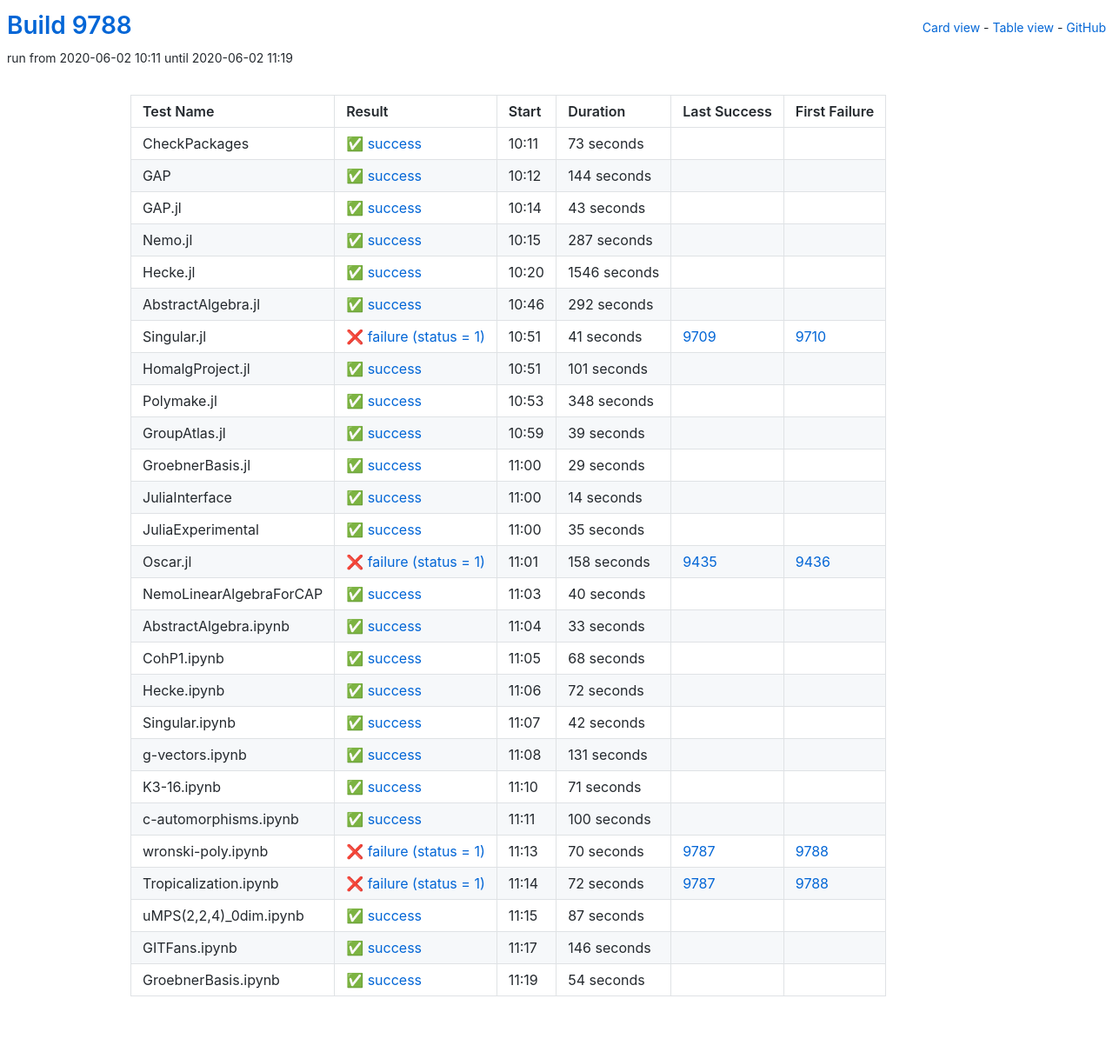
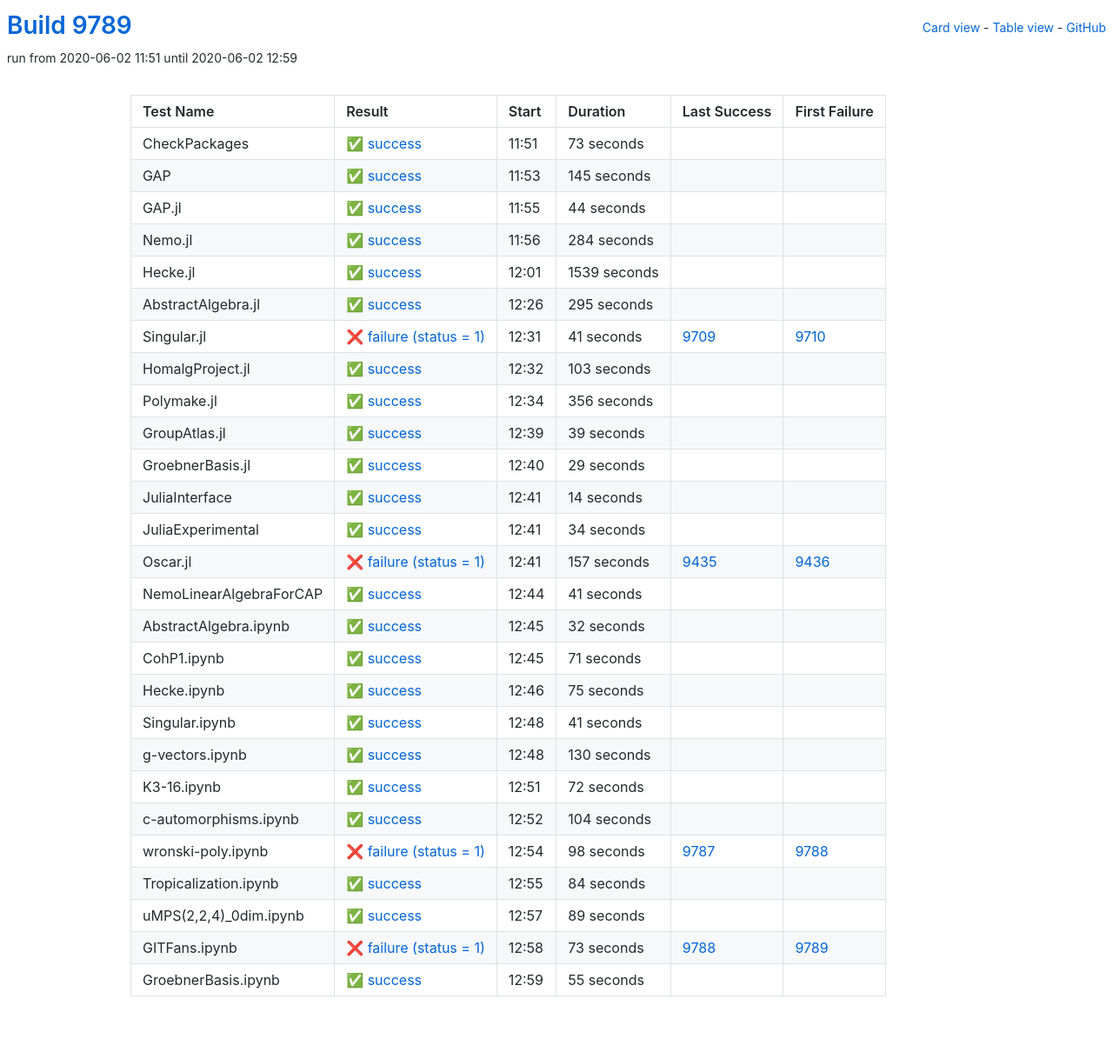
Before and after one commit to oscar-system/oscar-ci-status, a Jekyll site: the page built from table.html, in a window 1280 px wide. Shown: the whole page at 87% size. Built offline with Jekyll 4.4.1, drawn with Linux system fonts in a browser that asks for light colours.

Commit message:
Build 9789

```diff
--- a/_data/ci.yml
+++ b/_data/ci.yml
@@ -1,5 +1,5 @@
-build: 9788
-build_url: https://oscarci.mathematik.uni-kl.de/job/oscar/9788/
+build: 9789
+build_url: https://oscarci.mathematik.uni-kl.de/job/oscar/9789/
 job: oscar
 tests:
 - duration: 73
@@ -9,69 +9,69 @@
   id: checkpackages
   last_success: false
   last_success_url: null
-  log: https://oscarci.mathematik.uni-kl.de/job/oscar/9788/artifact/logs/build-9788/CheckPackages.log
+  log: https://oscarci.mathematik.uni-kl.de/job/oscar/9789/artifact/logs/build-9789/CheckPackages.log
   name: CheckPackages
-  start: 2020-06-02 10:11
+  start: 2020-06-02 11:51
   status: success
   success: true
-- duration: 144
+- duration: 145
   exitcode: 0
   first_failure: false
   first_failure_url: null
   id: gap
   last_success: false
   last_success_url: null
-  log: https://oscarci.mathematik.uni-kl.de/job/oscar/9788/artifact/logs/build-9788/GAP.log
+  log: https://oscarci.mathematik.uni-kl.de/job/oscar/9789/artifact/logs/build-9789/GAP.log
   name: GAP
-  start: 2020-06-02 10:12
+  start: 2020-06-02 11:53
   status: success
   success: true
-- duration: 43
+- duration: 44
   exitcode: 0
   first_failure: false
   first_failure_url: null
   id: gap-jl
   last_success: false
   last_success_url: null
-  log: https://oscarci.mathematik.uni-kl.de/job/oscar/9788/artifact/logs/build-9788/GAP.jl.log
+  log: https://oscarci.mathematik.uni-kl.de/job/oscar/9789/artifact/logs/build-9789/GAP.jl.log
   name: GAP.jl
-  start: 2020-06-02 10:14
+  start: 2020-06-02 11:55
   status: success
   success: true
-- duration: 287
+- duration: 284
   exitcode: 0
   first_failure: false
   first_failure_url: null
   id: nemo-jl
   last_success: false
   last_success_url: null
-  log: https://oscarci.mathematik.uni-kl.de/job/oscar/9788/artifact/logs/build-9788/Nemo.jl.log
+  log: https://oscarci.mathematik.uni-kl.de/job/oscar/9789/artifact/logs/build-9789/Nemo.jl.log
   name: Nemo.jl
-  start: 2020-06-02 10:15
+  start: 2020-06-02 11:56
   status: success
   success: true
-- duration: 1546
+- duration: 1539
   exitcode: 0
   first_failure: false
   first_failure_url: null
   id: hecke-jl
   last_success: false
   last_success_url: null
-  log: https://oscarci.mathematik.uni-kl.de/job/oscar/9788/artifact/logs/build-9788/Hecke.jl.log
+  log: https://oscarci.mathematik.uni-kl.de/job/oscar/9789/artifact/logs/build-9789/Hecke.jl.log
   name: Hecke.jl
-  start: 2020-06-02 10:20
+  start: 2020-06-02 12:01
   status: success
   success: true
-- duration: 292
+- duration: 295
   exitcode: 0
   first_failure: false
   first_failure_url: null
   id: abstractalgebra-jl
   last_success: false
   last_success_url: null
-  log: https://oscarci.mathematik.uni-kl.de/job/oscar/9788/artifact/logs/build-9788/AbstractAlgebra.jl.log
+  log: https://oscarci.mathematik.uni-kl.de/job/oscar/9789/artifact/logs/build-9789/AbstractAlgebra.jl.log
   name: AbstractAlgebra.jl
-  start: 2020-06-02 10:46
+  start: 2020-06-02 12:26
   status: success
   success: true
 - duration: 41
@@ -81,33 +81,33 @@
   id: singular-jl
   last_success: 9709
   last_success_url: https://oscarci.mathematik.uni-kl.de/job/oscar/9709/
-  log: https://oscarci.mathematik.uni-kl.de/job/oscar/9788/artifact/logs/build-9788/Singular.jl.log
+  log: https://oscarci.mathematik.uni-kl.de/job/oscar/9789/artifact/logs/build-9789/Singular.jl.log
   name: Singular.jl
-  start: 2020-06-02 10:51
+  start: 2020-06-02 12:31
   status: failure
   success: false
-- duration: 101
+- duration: 103
   exitcode: 0
   first_failure: false
   first_failure_url: null
   id: homalgproject-jl
   last_success: false
   last_success_url: null
-  log: https://oscarci.mathematik.uni-kl.de/job/oscar/9788/artifact/logs/build-9788/HomalgProject.jl.log
+  log: https://oscarci.mathematik.uni-kl.de/job/oscar/9789/artifact/logs/build-9789/HomalgProject.jl.log
   name: HomalgProject.jl
-  start: 2020-06-02 10:51
+  start: 2020-06-02 12:32
   status: success
   success: true
-- duration: 348
+- duration: 356
   exitcode: 0
   first_failure: false
   first_failure_url: null
   id: polymake-jl
   last_success: false
   last_success_url: null
-  log: https://oscarci.mathematik.uni-kl.de/job/oscar/9788/artifact/logs/build-9788/Polymake.jl.log
+  log: https://oscarci.mathematik.uni-kl.de/job/oscar/9789/artifact/logs/build-9789/Polymake.jl.log
   name: Polymake.jl
-  start: 2020-06-02 10:53
+  start: 2020-06-02 12:34
   status: success
   success: true
 - duration: 39
@@ -117,9 +117,9 @@
   id: groupatlas-jl
   last_success: false
   last_success_url: null
-  log: https://oscarci.mathematik.uni-kl.de/job/oscar/9788/artifact/logs/build-9788/GroupAtlas.jl.log
+  log: https://oscarci.mathematik.uni-kl.de/job/oscar/9789/artifact/logs/build-9789/GroupAtlas.jl.log
   name: GroupAtlas.jl
-  start: 2020-06-02 10:59
+  start: 2020-06-02 12:39
   status: success
   success: true
 - duration: 29
@@ -129,9 +129,9 @@
   id: groebnerbasis-jl
   last_success: false
   last_success_url: null
-  log: https://oscarci.mathematik.uni-kl.de/job/oscar/9788/artifact/logs/build-9788/GroebnerBasis.jl.log
+  log: https://oscarci.mathematik.uni-kl.de/job/oscar/9789/artifact/logs/build-9789/GroebnerBasis.jl.log
   name: GroebnerBasis.jl
-  start: 2020-06-02 11:00
+  start: 2020-06-02 12:40
   status: success
   success: true
 - duration: 14
@@ -141,188 +141,188 @@
   id: juliainterface
   last_success: false
   last_success_url: null
-  log: https://oscarci.mathematik.uni-kl.de/job/oscar/9788/artifact/logs/build-9788/JuliaInterface.log
+  log: https://oscarci.mathematik.uni-kl.de/job/oscar/9789/artifact/logs/build-9789/JuliaInterface.log
   name: JuliaInterface
-  start: 2020-06-02 11:00
+  start: 2020-06-02 12:41
   status: success
   success: true
-- duration: 35
+- duration: 34
   exitcode: 0
   first_failure: false
   first_failure_url: null
   id: juliaexperimental
   last_success: false
   last_success_url: null
-  log: https://oscarci.mathematik.uni-kl.de/job/oscar/9788/artifact/logs/build-9788/JuliaExperimental.log
+  log: https://oscarci.mathematik.uni-kl.de/job/oscar/9789/artifact/logs/build-9789/JuliaExperimental.log
   name: JuliaExperimental
-  start: 2020-06-02 11:00
+  start: 2020-06-02 12:41
   status: success
   success: true
-- duration: 158
+- duration: 157
   exitcode: 1
   first_failure: 9436
   first_failure_url: https://oscarci.mathematik.uni-kl.de/job/oscar/9436/
   id: oscar-jl
   last_success: 9435
   last_success_url: https://oscarci.mathematik.uni-kl.de/job/oscar/9435/
-  log: https://oscarci.mathematik.uni-kl.de/job/oscar/9788/artifact/logs/build-9788/Oscar.jl.log
+  log: https://oscarci.mathematik.uni-kl.de/job/oscar/9789/artifact/logs/build-9789/Oscar.jl.log
   name: Oscar.jl
-  start: 2020-06-02 11:01
+  start: 2020-06-02 12:41
   status: failure
   success: false
-- duration: 40
+- duration: 41
   exitcode: 0
   first_failure: false
   first_failure_url: null
   id: nemolinearalgebraforcap
   last_success: false
   last_success_url: null
-  log: https://oscarci.mathematik.uni-kl.de/job/oscar/9788/artifact/logs/build-9788/NemoLinearAlgebraForCAP.log
+  log: https://oscarci.mathematik.uni-kl.de/job/oscar/9789/artifact/logs/build-9789/NemoLinearAlgebraForCAP.log
   name: NemoLinearAlgebraForCAP
-  start: 2020-06-02 11:03
+  start: 2020-06-02 12:44
   status: success
   success: true
-- duration: 33
+- duration: 32
   exitcode: 0
   first_failure: false
   first_failure_url: null
   id: abstractalgebra-ipynb
   last_success: false
   last_success_url: null
-  log: https://oscarci.mathematik.uni-kl.de/job/oscar/9788/artifact/logs/build-9788/AbstractAlgebra.ipynb.log
+  log: https://oscarci.mathematik.uni-kl.de/job/oscar/9789/artifact/logs/build-9789/AbstractAlgebra.ipynb.log
   name: AbstractAlgebra.ipynb
-  start: 2020-06-02 11:04
+  start: 2020-06-02 12:45
   status: success
   success: true
-- duration: 68
+- duration: 71
   exitcode: 0
   first_failure: false
   first_failure_url: null
   id: cohp1-ipynb
   last_success: false
   last_success_url: null
-  log: https://oscarci.mathematik.uni-kl.de/job/oscar/9788/artifact/logs/build-9788/CohP1.ipynb.log
+  log: https://oscarci.mathematik.uni-kl.de/job/oscar/9789/artifact/logs/build-9789/CohP1.ipynb.log
   name: CohP1.ipynb
-  start: 2020-06-02 11:05
+  start: 2020-06-02 12:45
+  status: success
+  success: true
+- duration: 75
+  exitcode: 0
+  first_failure: false
+  first_failure_url: null
+  id: hecke-ipynb
+  last_success: false
+  last_success_url: null
+  log: https://oscarci.mathematik.uni-kl.de/job/oscar/9789/artifact/logs/build-9789/Hecke.ipynb.log
+  name: Hecke.ipynb
+  start: 2020-06-02 12:46
+  status: success
+  success: true
+- duration: 41
+  exitcode: 0
+  first_failure: false
+  first_failure_url: null
+  id: singular-ipynb
+  last_success: false
+  last_success_url: null
+  log: https://oscarci.mathematik.uni-kl.de/job/oscar/9789/artifact/logs/build-9789/Singular.ipynb.log
+  name: Singular.ipynb
+  start: 2020-06-02 12:48
+  status: success
+  success: true
+- duration: 130
+  exitcode: 0
+  first_failure: false
+  first_failure_url: null
+  id: g-vectors-ipynb
+  last_success: false
+  last_success_url: null
+  log: https://oscarci.mathematik.uni-kl.de/job/oscar/9789/artifact/logs/build-9789/g-vectors.ipynb.log
+  name: g-vectors.ipynb
+  start: 2020-06-02 12:48
   status: success
   success: true
 - duration: 72
   exitcode: 0
   first_failure: false
   first_failure_url: null
-  id: hecke-ipynb
-  last_success: false
-  last_success_url: null
-  log: https://oscarci.mathematik.uni-kl.de/job/oscar/9788/artifact/logs/build-9788/Hecke.ipynb.log
-  name: Hecke.ipynb
-  start: 2020-06-02 11:06
-  status: success
-  success: true
-- duration: 42
-  exitcode: 0
-  first_failure: false
-  first_failure_url: null
-  id: singular-ipynb
-  last_success: false
-  last_success_url: null
-  log: https://oscarci.mathematik.uni-kl.de/job/oscar/9788/artifact/logs/build-9788/Singular.ipynb.log
-  name: Singular.ipynb
-  start: 2020-06-02 11:07
-  status: success
-  success: true
-- duration: 131
-  exitcode: 0
-  first_failure: false
-  first_failure_url: null
-  id: g-vectors-ipynb
-  last_success: false
-  last_success_url: null
-  log: https://oscarci.mathematik.uni-kl.de/job/oscar/9788/artifact/logs/build-9788/g-vectors.ipynb.log
-  name: g-vectors.ipynb
-  start: 2020-06-02 11:08
-  status: success
-  success: true
-- duration: 71
-  exitcode: 0
-  first_failure: false
-  first_failure_url: null
   id: k3-16-ipynb
   last_success: false
   last_success_url: null
-  log: https://oscarci.mathematik.uni-kl.de/job/oscar/9788/artifact/logs/build-9788/K3-16.ipynb.log
+  log: https://oscarci.mathematik.uni-kl.de/job/oscar/9789/artifact/logs/build-9789/K3-16.ipynb.log
   name: K3-16.ipynb
-  start: 2020-06-02 11:10
+  start: 2020-06-02 12:51
   status: success
   success: true
-- duration: 100
+- duration: 104
   exitcode: 0
   first_failure: false
   first_failure_url: null
   id: c-automorphisms-ipynb
   last_success: false
   last_success_url: null
-  log: https://oscarci.mathematik.uni-kl.de/job/oscar/9788/artifact/logs/build-9788/c-automorphisms.ipynb.log
+  log: https://oscarci.mathematik.uni-kl.de/job/oscar/9789/artifact/logs/build-9789/c-automorphisms.ipynb.log
   name: c-automorphisms.ipynb
-  start: 2020-06-02 11:11
+  start: 2020-06-02 12:52
   status: success
   success: true
-- duration: 70
+- duration: 98
   exitcode: 1
   first_failure: 9788
   first_failure_url: https://oscarci.mathematik.uni-kl.de/job/oscar/9788/
   id: wronski-poly-ipynb
   last_success: 9787
   last_success_url: https://oscarci.mathematik.uni-kl.de/job/oscar/9787/
-  log: https://oscarci.mathematik.uni-kl.de/job/oscar/9788/artifact/logs/build-9788/wronski-poly.ipynb.log
+  log: https://oscarci.mathematik.uni-kl.de/job/oscar/9789/artifact/logs/build-9789/wronski-poly.ipynb.log
   name: wronski-poly.ipynb
-  start: 2020-06-02 11:13
+  start: 2020-06-02 12:54
   status: failure
   success: false
-- duration: 72
-  exitcode: 1
-  first_failure: 9788
-  first_failure_url: https://oscarci.mathematik.uni-kl.de/job/oscar/9788/
+- duration: 84
+  exitcode: 0
+  first_failure: false
+  first_failure_url: null
   id: tropicalization-ipynb
-  last_success: 9787
-  last_success_url: https://oscarci.mathematik.uni-kl.de/job/oscar/9787/
-  log: https://oscarci.mathematik.uni-kl.de/job/oscar/9788/artifact/logs/build-9788/Tropicalization.ipynb.log
+  last_success: false
+  last_success_url: null
+  log: https://oscarci.mathematik.uni-kl.de/job/oscar/9789/artifact/logs/build-9789/Tropicalization.ipynb.log
   name: Tropicalization.ipynb
-  start: 2020-06-02 11:14
-  status: failure
-  success: false
-- duration: 87
+  start: 2020-06-02 12:55
+  status: success
+  success: true
+- duration: 89
   exitcode: 0
   first_failure: false
   first_failure_url: null
   id: umps-2-2-4-0dim-ipynb
   last_success: false
   last_success_url: null
-  log: https://oscarci.mathematik.uni-kl.de/job/oscar/9788/artifact/logs/build-9788/uMPS-2-2-4-_0dim.ipynb.log
+  log: https://oscarci.mathematik.uni-kl.de/job/oscar/9789/artifact/logs/build-9789/uMPS-2-2-4-_0dim.ipynb.log
   name: uMPS(2,2,4)_0dim.ipynb
-  start: 2020-06-02 11:15
+  start: 2020-06-02 12:57
   status: success
   success: true
-- duration: 146
-  exitcode: 0
-  first_failure: false
-  first_failure_url: null
+- duration: 73
+  exitcode: 1
+  first_failure: 9789
+  first_failure_url: https://oscarci.mathematik.uni-kl.de/job/oscar/9789/
   id: gitfans-ipynb
-  last_success: false
-  last_success_url: null
-  log: https://oscarci.mathematik.uni-kl.de/job/oscar/9788/artifact/logs/build-9788/GITFans.ipynb.log
+  last_success: 9788
+  last_success_url: https://oscarci.mathematik.uni-kl.de/job/oscar/9788/
+  log: https://oscarci.mathematik.uni-kl.de/job/oscar/9789/artifact/logs/build-9789/GITFans.ipynb.log
   name: GITFans.ipynb
-  start: 2020-06-02 11:17
-  status: success
-  success: true
-- duration: 54
+  start: 2020-06-02 12:58
+  status: failure
+  success: false
+- duration: 55
   exitcode: 0
   first_failure: false
   first_failure_url: null
   id: groebnerbasis-ipynb
   last_success: false
   last_success_url: null
-  log: https://oscarci.mathematik.uni-kl.de/job/oscar/9788/artifact/logs/build-9788/GroebnerBasis.ipynb.log
+  log: https://oscarci.mathematik.uni-kl.de/job/oscar/9789/artifact/logs/build-9789/GroebnerBasis.ipynb.log
   name: GroebnerBasis.ipynb
-  start: 2020-06-02 11:19
+  start: 2020-06-02 12:59
   status: success
   success: true
```
Also changed, not shown: README.md.
